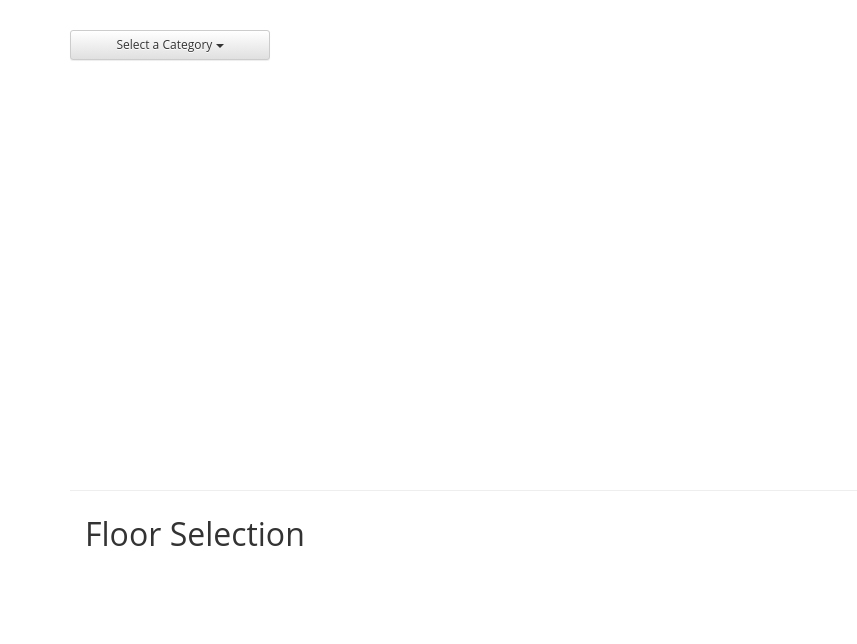
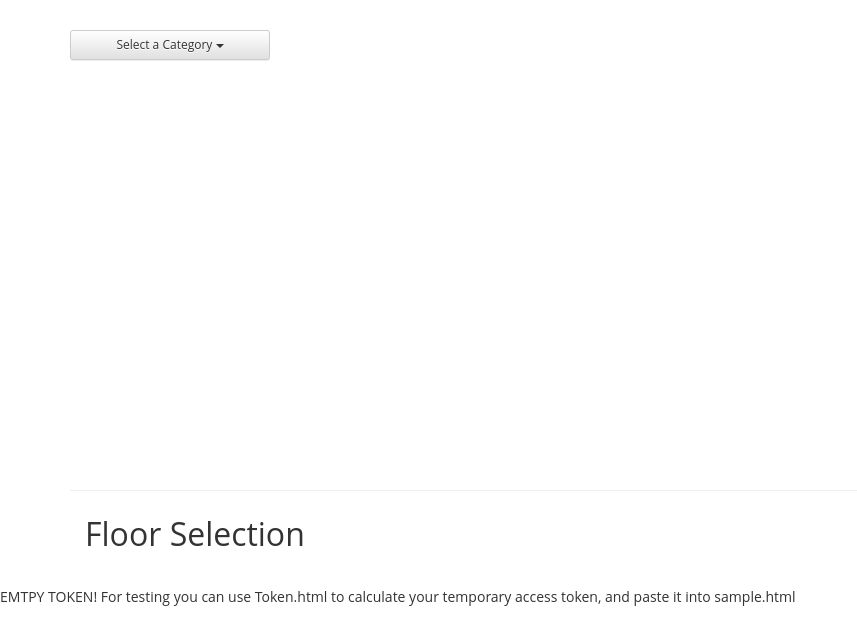
Before and after one commit to MappedIn/platform-api, a plain HTML site: page examples/website-integration-polygon/sample.html in a window 1280 px wide. Shown: the whole page, without its empty margins (0-857 px from the left). Drawn offline with nearby package versions, Linux system fonts and the light colour scheme; no server answers.

Commit message:
fix typos

```diff
--- a/examples/website-integration-polygon/sample.html
+++ b/examples/website-integration-polygon/sample.html
@@ -57,8 +57,8 @@
 		var venueId = 'test-venue-daniel';
 
 		// DEV/TESTING: Use the token.html utility to retrieve your 48h API access token. Paste the results in here as the definition for token
-		// PROCUTION: Retrieve the access token dynamically from your server, which holds your API key and secret and does the OATH authentication itself
-		var token = {}}
+		// PRODUTION: Retrieve the access token dynamically from your server, which holds your API key and secret and does the OATH authentication itself
+		var token = {};
 
 		if (Object.keys(token).length == 0) {
 			document.write("EMTPY TOKEN! For testing you can use Token.html to calculate your temporary access token, and paste it into sample.html")
```
